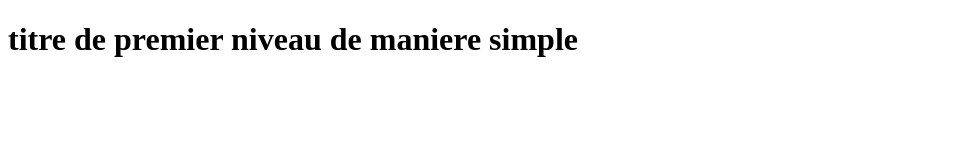
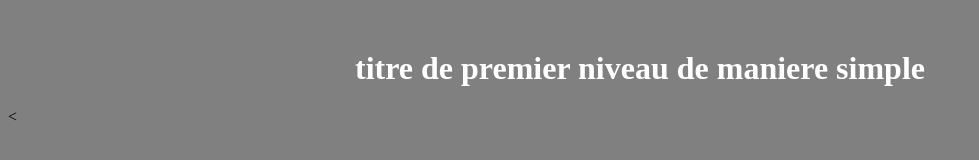
Before and after one commit to franktchatseu/premier_projet, a plain HTML site: page index.html in a window 1280 px wide. Shown: the whole page, without its empty margins (0-979 px from the left). Drawn offline with Linux system fonts and the light colour scheme.

Commit message:
ajout d'un petit style pour la decoration

```diff
--- a/index.html
+++ b/index.html
@@ -3,7 +3,20 @@
 <head>
 	<title>mon test a gitlocal</title>
 </head>
+<style type="text/css">
+	body h1{
+		text-align: center;
+		font-weight: bold;
+		color: #fff;
+		margin-top: 50px;
+
+	}
+	body{
+		background-color: gray;
+	}
+
+</style>
 <body>
 		<h1>titre de premier niveau de maniere simple</h1>
 </body>
-</html>
+</html><
```
